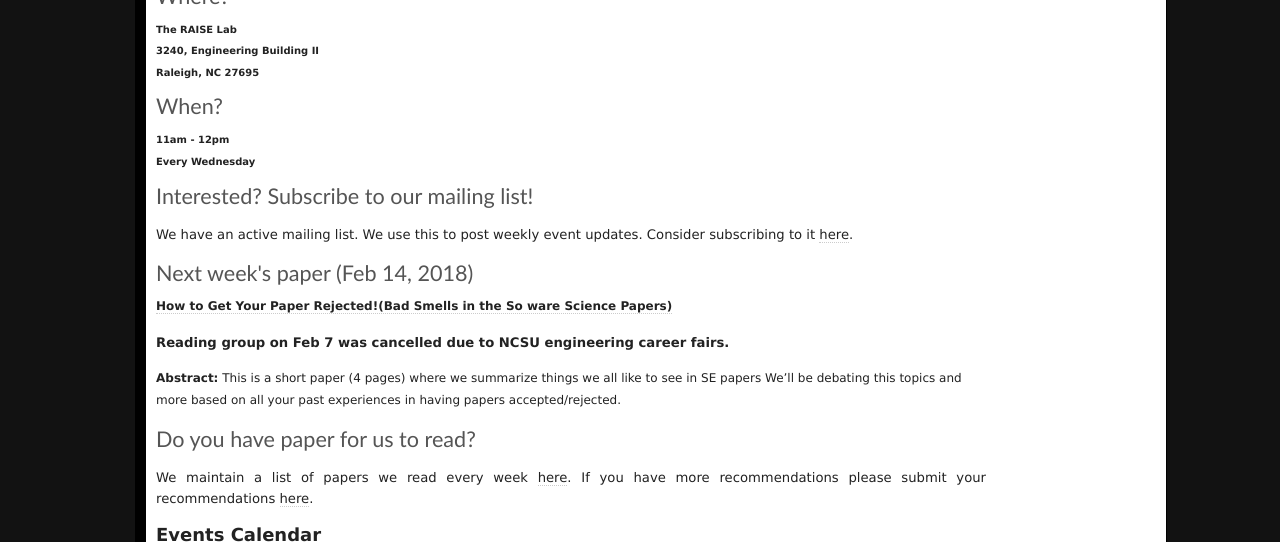
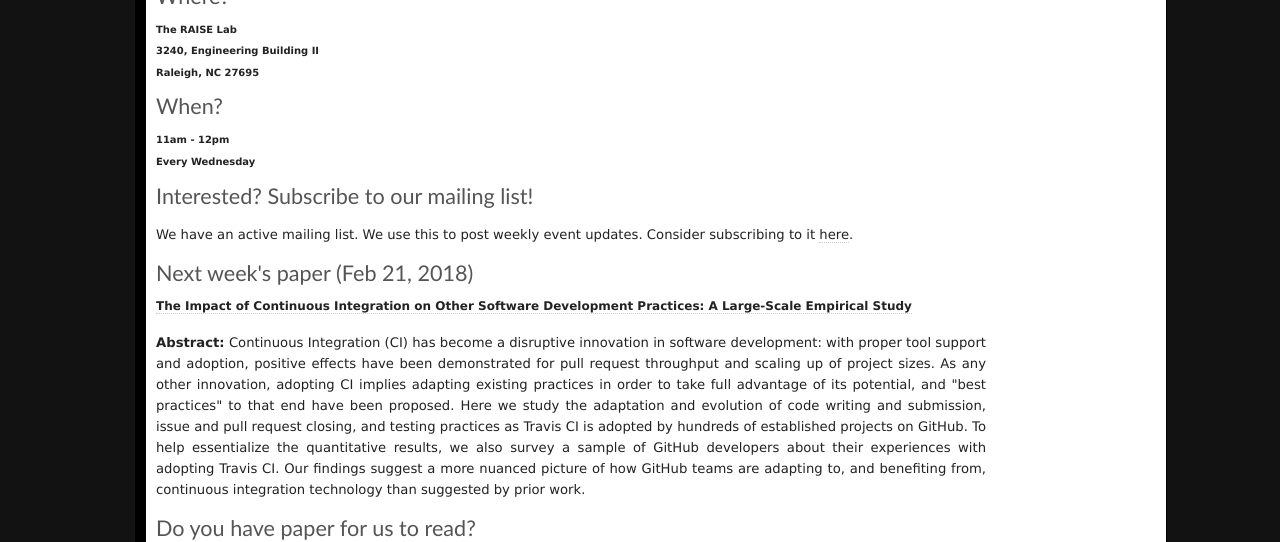
Before and after one commit to ai-se/ai-se.github.io, a Jekyll site: the page built from events/index.html, in a window 1280 px wide and 900 px high, scrolled down 878 px, cut to the strip 0-542 px from the top of the window. Built offline with Jekyll 4.4.1, drawn with Linux system fonts in a browser that asks for light colours.

Commit message:
Update index.html

```diff
--- a/events/index.html
+++ b/events/index.html
@@ -31,14 +31,13 @@ Every Wednesday<br>
 </div>
 
 <div class="span3">
-<h3>Next week's paper (Feb 14, 2018)</h3>
+<h3>Next week's paper (Feb 21, 2018)</h3>
 <h4>
-	<a href="http://ai4se.net/redflags.pdf">How to Get Your Paper Rejected!(Bad Smells in the So ware Science Papers)</a>
+	<a href="https://cmustrudel.github.io/papers/ase17ci.pdf">The Impact of Continuous Integration on Other Software Development Practices: A Large-Scale Empirical Study</a>
 </h4>
 <p>
-	<b>Reading group on Feb 7 was cancelled due to NCSU engineering career fairs.</b></p>
-	<b>Abstract:</b> This is a short paper (4 pages) where we summarize things we all like to see in SE papers
-			We’ll be debating this topics and more based on all your past experiences in having papers accepted/rejected.
+
+	<b>Abstract:</b> Continuous Integration (CI) has become a disruptive innovation in software development: with proper tool support and adoption, positive effects have been demonstrated for pull request throughput and scaling up of project sizes. As any other innovation, adopting CI implies adapting existing practices in order to take full advantage of its potential, and "best practices" to that end have been proposed. Here we study the adaptation and evolution of code writing and submission, issue and pull request closing, and testing practices as Travis CI is adopted by hundreds of established projects on GitHub. To help essentialize the quantitative results, we also survey a sample of GitHub developers about their experiences with adopting Travis CI. Our findings suggest a more nuanced picture of how GitHub teams are adapting to, and benefiting from, continuous integration technology than suggested by prior work.
 	</p>
 </div>
 <h3>Do you have paper for us to read?</h3>
```
